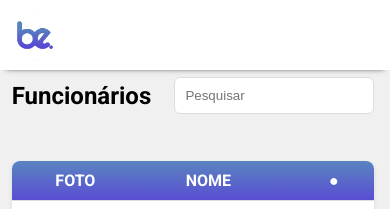
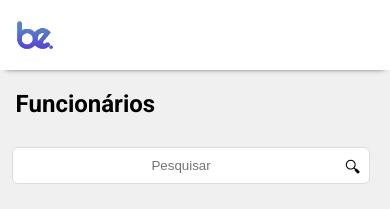
Before and after one commit to PauloMats/Be-Desafio-Front-End, a React (Create React App) app: page / in a window 390 px wide. Shown: the top 209 px of the page. Built offline with nearby package versions, Linux system fonts and the light colour scheme; data requests are answered from the project's data file.

Commit message:
Feat: Responsividade Finalizada, restando pequenos ajutes de padding e margin

```diff
--- a/src/components/SearchBar/SearchBar.css
+++ b/src/components/SearchBar/SearchBar.css
@@ -1,12 +1,81 @@
-h2 {
-    margin: 3%;
+/* Estilo geral */
+.search-container {
+  display: flex;
+  flex-direction: column;
+  margin-bottom: 20px;
+  align-items: flex-start;
+}
+
+.search-container h2 {
+  margin-bottom: 10px;
+}
+
+.search-input-wrapper {
+  position: relative;
+  width: 100%;
+}
+
+.search-input-wrapper input {
+  width: 100%;
+  padding: 10px;
+  padding-right: 30px; /* Espaço para a lupa */
+  box-sizing: border-box;
+  border: 1px solid #ddd;
+  border-radius: 6px;
+  text-align: left; /* Placeholder alinhado à esquerda */
+}
+
+.search-input-wrapper .search-icon {
+  position: absolute;
+  right: 10px;
+  top: 72%;
+  transform: translateY(-50%);
+  pointer-events: none; /* Para que a lupa não interfira na entrada de texto */
+}
+
+/* Estilo para telas grandes */
+@media screen and (min-width: 769px) {
+  .search-container {
+    flex-direction: row;
+    justify-content: space-between;
+    align-items: center;
   }
 
-input {
-    padding: 10px;
+  .search-container h2 {
+    margin-top: 5%;
+    margin-bottom: 10px;
+    margin-left: 3%;
+  }
+
+  .search-input-wrapper {
+    padding-top: 4%;
     width: 200px;
-    box-sizing: border-box;
-    border: 1px solid #ddd;
-    border-radius: 6px;
-    margin-right: 4%;
+    margin-right: 8%;
   }
+}
+
+/* Estilo para telas pequenas */
+@media screen and (max-width: 768px) {
+  .search-container {
+    display: flex;
+    flex-direction: column;
+    align-items: flex-start;
+  }
+
+  .search-container h2 {
+    margin-bottom: 10px;
+    width: 100%;
+    text-align: left;
+    margin-left: 4%;
+  }
+
+  .search-input-wrapper {
+    padding-top: 5%;
+    width: 92%;
+    margin-left: 3%;
+  }
+
+  .search-input-wrapper input {
+    text-align: center; /* Placeholder centralizado */
+  }
+}
--- a/src/components/SearchBar/SearchBar.tsx
+++ b/src/components/SearchBar/SearchBar.tsx
@@ -1,5 +1,3 @@
-// Search bar component
-
 import React from 'react';
 import './SearchBar.css';
 
@@ -9,13 +7,16 @@ interface SearchBarProps {
 
 const SearchBar: React.FC<SearchBarProps> = ({ setSearchTerm }) => {
   return (
-    <div className='divtop'>
+    <div className="search-container">
       <h2>Funcionários</h2>
+      <div className="search-input-wrapper">
         <input
           type="text"
           placeholder="Pesquisar"
           onChange={(e) => setSearchTerm(e.target.value)}
         />
+        <span className="search-icon">🔍︎</span>
+      </div>
     </div>
   );
 };
--- a/src/components/Table/EmployeeTable.css
+++ b/src/components/Table/EmployeeTable.css
@@ -37,14 +37,6 @@ img {
   object-fit: cover;
 }
 
-input {
-  padding: 10px;
-  width: 200px;
-  box-sizing: border-box;
-  border: 1px solid #ddd;
-  border-radius: 6px;
-  margin-right: 4%;
-}
 
 .table-container {
   overflow-x: auto;
@@ -55,23 +47,6 @@ input {
   .mobile-table {
     display: table;
     width: 100%;
-  }
-
-  .search-container {
-    display: flex;
-    flex-direction: column;
-    align-items: flex-start;
-  }
-
-  .search-container h2 {
-    margin-bottom: 10px;
-    width: 100%;
-    text-align: left;
-  }
-
-  .search-container input {
-    width: 100%;
-    margin-right: 0;
   }
 
   .desktop-table {
--- a/src/components/Table/EmployeeTable.tsx
+++ b/src/components/Table/EmployeeTable.tsx
@@ -37,7 +37,6 @@ const EmployeeTable: React.FC = () => {
               <th>CARGO</th>
               <th>DATA DE ADMISSÃO</th>
               <th>TELEFONE</th>
-              <th></th>
             </tr>
           </thead>
           <tbody>
```
Lines whose indentation alone changed are shown as unchanged.
